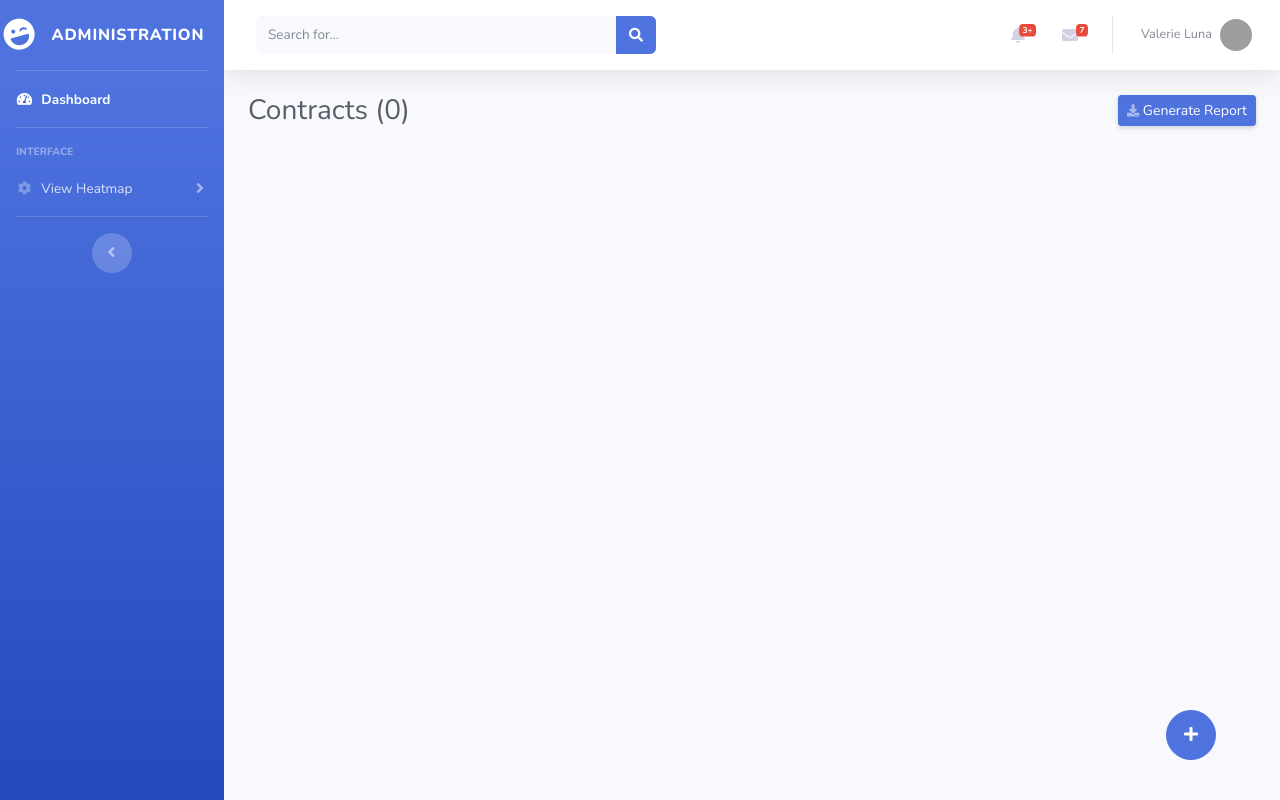
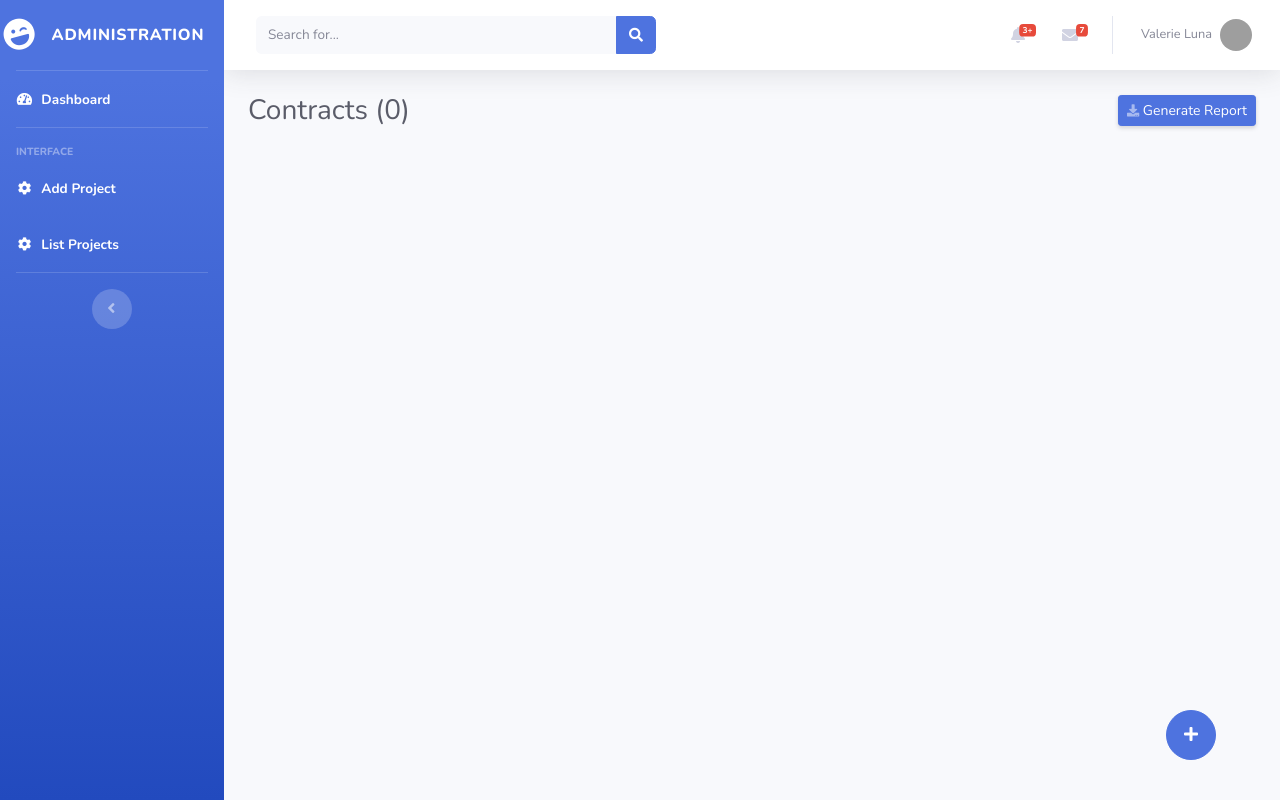
Before and after one commit to Eerie16/hackathon-admin, a Django app: page /dashboard in a window 1280 px wide. Run offline with Django 3.2, Linux system fonts and the light colour scheme; data that the repository does not hold is empty; some libraries are stand-ins or nearby versions; grey boxes are pictures that could not be loaded.

Commit message:
update minor

```diff
--- a/app/templates/base.html
+++ b/app/templates/base.html
@@ -70,20 +70,18 @@
             Interface
         </div>
 
-        <li class="nav-item">
-            <a class="nav-link collapsed" href="#" data-toggle="collapse" data-target="#collapseTwo"
-               aria-expanded="true" aria-controls="collapseTwo">
-                <i class="fas fa-fw fa-cog"></i>
-                <span>View Heatmap</span>
+        <li class="nav-item active">
+            <a class="nav-link" href="/projects/new">
+              <i class="fas fa-fw fa-cog"></i>
+              <span>Add Project</span>
             </a>
-            <div id="collapseTwo" class="collapse" aria-labelledby="headingTwo" data-parent="#accordionSidebar">
-                <div class="bg-white py-2 collapse-inner rounded">
-                    <h6 class="collapse-header">Select Project:</h6>
-                    {% for project in projects %}
-                        <a class="collapse-item" href="/projects/{{ project.id }}/timeline">{{ project.name }}</a>
-                    {% endfor %}
-                </div>
-            </div>
+        </li>
+
+       <li class="nav-item active">
+            <a class="nav-link" href="/dashboard">
+              <i class="fas fa-fw fa-cog"></i>
+              <span>List Projects</span>
+            </a>
         </li>
         <!-- Nav Item - Utilities Collapse Menu -->
 
```
